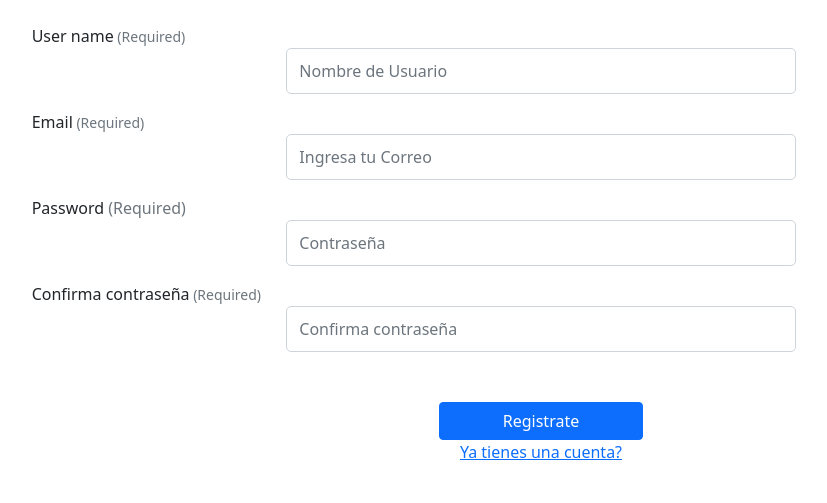
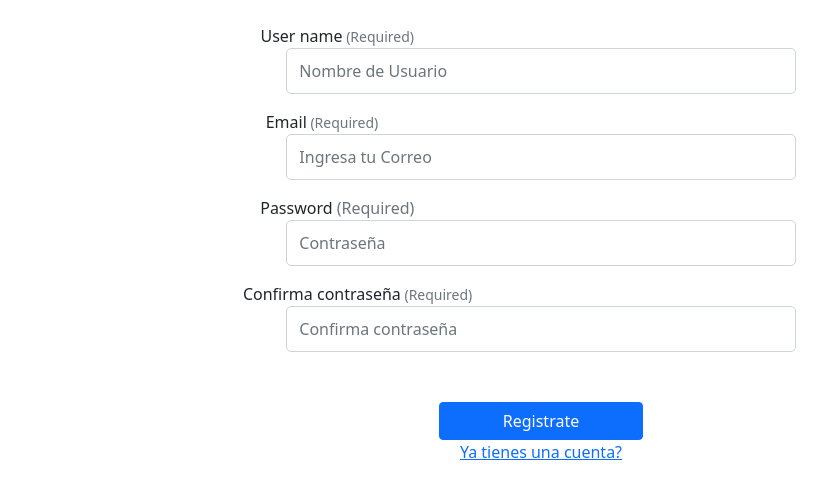
Before and after one commit to PipeHaze/FitZenDesarrollo, a Django app: page /cuentas/registro/ in a window 1280 px wide. Shown: the part 76-579 px from the top of the page, without its empty margins (99-926 px from the left). Run offline with Django 4.2, Linux system fonts and the light colour scheme; data comes from the database, SQL or seed files in the repository; both versions use the stored data as it was after the commit; some libraries are stand-ins or nearby versions.

Commit message:
Pruebas de calidad realizadas

```diff
--- a/principal/templates/Foro/foro_principal.html
+++ b/principal/templates/Foro/foro_principal.html
@@ -4,7 +4,7 @@
 
 {% block content %}
 
-<h1>Foro Principal</h1>
+<h1 style="text-align: center;">Foro Principal</h1>
 
 {% if foro_productos %}
     <div class="foro-lista">
--- a/principal/templates/account/registration/registro.html
+++ b/principal/templates/account/registration/registro.html
@@ -35,16 +35,16 @@
     {% endfor %}
     {% endif %}
 
-    <label id="nombre">{{ form.user_name.label }}<span class="text-muted small">
+    <label id="nombre" style="display: block; text-align: center; width: 60%;">{{ form.user_name.label }}<span class="text-muted small">
             (Required)</span></label>
     {{ form.user_name }}
-    <label id="correo">{{ form.email.label }}<span class="text-muted small">
+    <label id="correo" style="display: block; text-align: center; width: 57%;">{{ form.email.label }}<span class="text-muted small">
             (Required)</span></label>
     {{ form.email }}
-    <label id="contra1">{{ form.password.label }}<span class="text-muted mb-4">
+    <label id="contra1" style="display: block; text-align: center; width: 60%;">{{ form.password.label }}<span class="text-muted mb-4">
         (Required)</span></label>
     {{ form.password }}
-    <label label="contra2">{{ form.password2.label }}<span class="text-muted small">
+    <label label="contra2" style="display: block; text-align: center; width: 64%;">{{ form.password2.label }}<span class="text-muted small">
         (Required)</span></label>
     {{ form.password2 }}
     <button class="btn btn-primary" type="submit" id="button_2">Registrate</button>
--- a/static/fitzen/css/styles.css
+++ b/static/fitzen/css/styles.css
@@ -610,3 +610,9 @@
 .prev:hover, .next:hover {
     background-color: rgba(0, 0, 0, 0.8);
 }
+
+#label_registro {
+    border-radius: 3px;
+    border-color: black;
+    border: solid;
+}
```
Also changed, not shown: principal/templates/Foro/foro_publicacion.html (+11 -11 lines), db.sqlite3, media/1f6941a958209f1e9cdd1db6148b27aa.jpg (added), media/imagen.jpg.jfif (added), media/media/1f6941a958209f1e9cdd1db6148b27aa.jpg (added), media/media/1f6941a958209f1e9cdd1db6148b27aa_CJkDvzV.jpg (added), media/media/imagen.jpg.jfif (added), principal/templates/base.html (line endings or trailing spaces).
